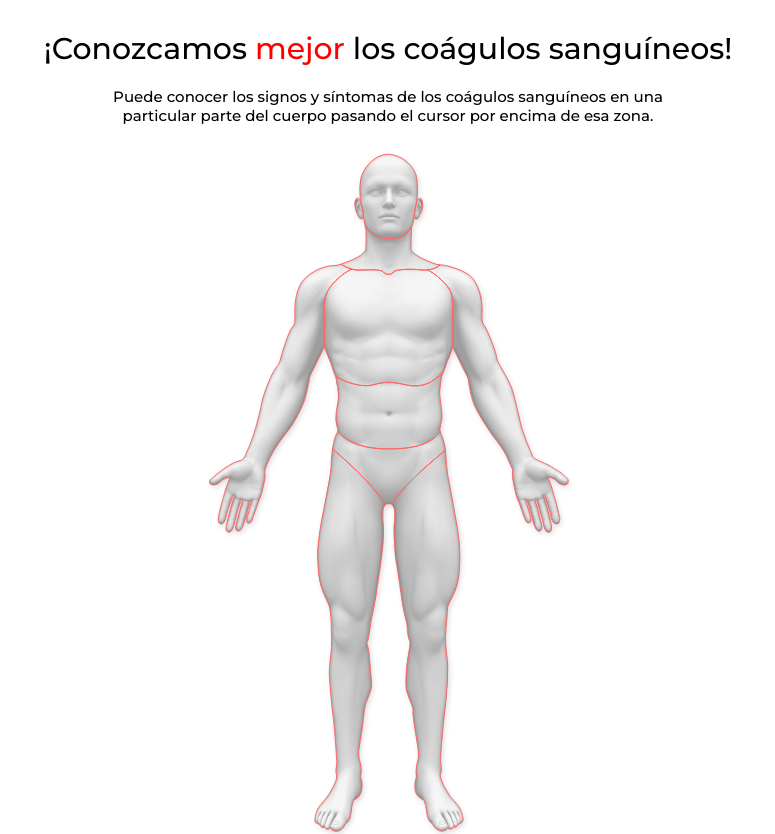
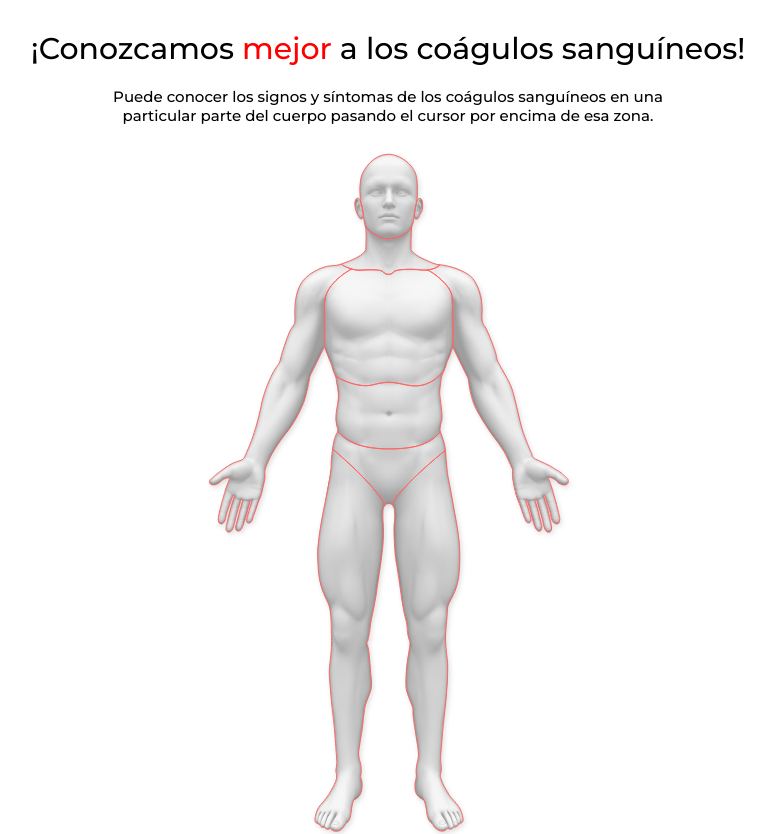
Before and after one commit to helencordova12/Blood-Clots-Awareness, a plain HTML site: page spanishPage.html in a window 1280 px wide. Shown: the top 834 px of the page, without its empty margins (252-1027 px from the left). Drawn offline with Linux system fonts and the light colour scheme.

Commit message:
Update spanishPage.html

```diff
--- a/spanishPage.html
+++ b/spanishPage.html
@@ -16,7 +16,7 @@
 
 <body>
 
-  <header class="lineUp">¡Conozcamos <span style="color: red;">mejor</span> los coágulos sanguíneos!</header>
+  <header class="lineUp">¡Conozcamos <span style="color: red;">mejor</span> a los coágulos sanguíneos!</header>
   <p class="instructions">Puede conocer los signos y síntomas de los coágulos sanguíneos en una <br>particular parte del cuerpo pasando el cursor por encima de esa zona.</p>
 <span id="tip-basic"></span>
 <div id="basic-wrapper" style="opacity:0;"><!-- basic-v2.6 -->
```
